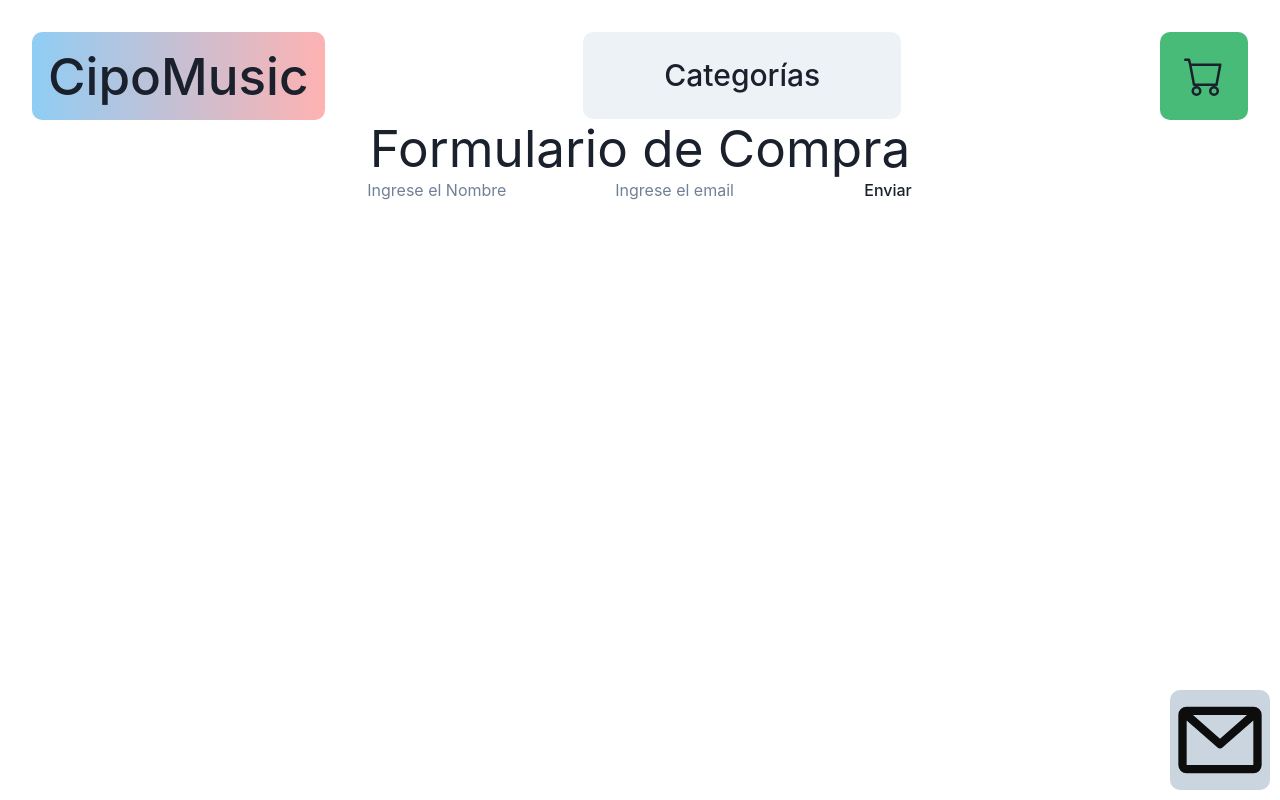
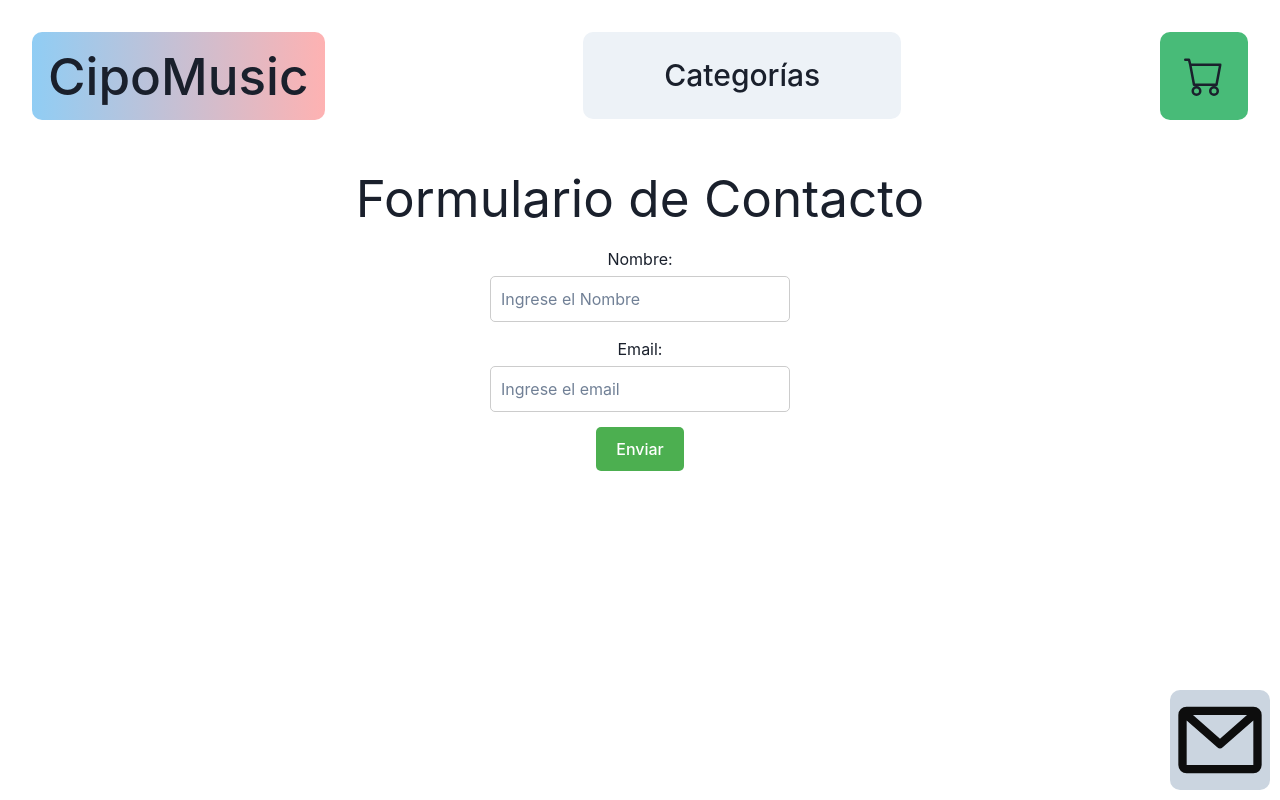
Before and after one commit to Federico1988/fCipolletta-react, a React (Vite) app: page /sendOrders in a window 1280 px wide. Built offline with nearby package versions, Linux system fonts and the light colour scheme.

Commit message:
Agrego formulario de contacto

```diff
--- a/src/components/SendOrders.jsx
+++ b/src/components/SendOrders.jsx
@@ -15,15 +15,73 @@ const SendOrders = () => {
         email
     }
     const ordersCollection = collection(db, "Mi orden");
-    return (
-        <div>
-            <h1>Formulario de Compra</h1>
-            <form action="" onSubmit={handleSubmit}>
-                <input type="text" placeholder='Ingrese el Nombre' onChange={(e) => setNombre(e.target.value)} />
-                <input type="email" placeholder='Ingrese el email' onChange={(e) => setEmail(e.target.value)} />
-                <button type='sumbit'>Enviar</button>
-            </form>
-        </div>
+    return (<div style={{ textAlign: 'center', margin: '50px' }}>
+        <h1 style={{ marginBottom: '20px' }}>Formulario de Contacto</h1>
+        <form
+            onSubmit={handleSubmit}
+            style={{
+                display: 'flex',
+                flexDirection: 'column',
+                alignItems: 'center',
+            }}
+        >
+            <div style={{ marginBottom: '15px', width: '300px' }}>
+                <label htmlFor="nombre" style={{ marginBottom: '5px', display: 'block' }}>
+                    Nombre:
+                </label>
+                <input
+                    type="text"
+                    id="nombre"
+                    placeholder="Ingrese el Nombre"
+                    value={nombre}
+                    onChange={(e) => setNombre(e.target.value)}
+                    style={{
+                        width: '100%',
+                        padding: '10px',
+                        border: '1px solid #ccc',
+                        borderRadius: '5px',
+                        boxSizing: 'border-box',
+                    }}
+                    required
+                />
+            </div>
+            <div style={{ marginBottom: '15px', width: '300px' }}>
+                <label htmlFor="email" style={{ marginBottom: '5px', display: 'block' }}>
+                    Email:
+                </label>
+                <input
+                    type="email"
+                    id="email"
+                    placeholder="Ingrese el email"
+                    value={email}
+                    onChange={(e) => setEmail(e.target.value)}
+                    style={{
+                        width: '100%',
+                        padding: '10px',
+                        border: '1px solid #ccc',
+                        borderRadius: '5px',
+                        boxSizing: 'border-box',
+                    }}
+                    required
+                />
+            </div>
+            <div>
+                <button
+                    type="submit"
+                    style={{
+                        padding: '10px 20px',
+                        background: '#4CAF50',
+                        color: 'white',
+                        border: 'none',
+                        borderRadius: '5px',
+                        cursor: 'pointer',
+                    }}
+                >
+                    Enviar
+                </button>
+            </div>
+        </form>
+    </div>
     )
 }
 
```
